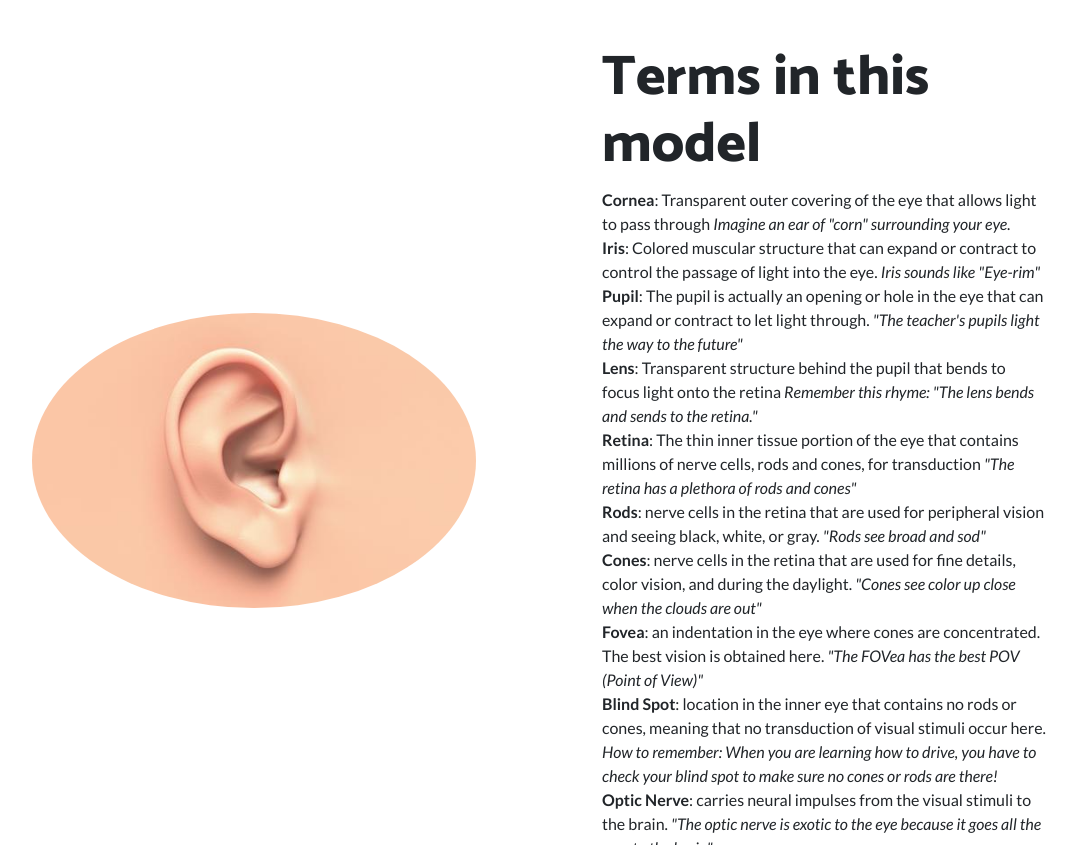
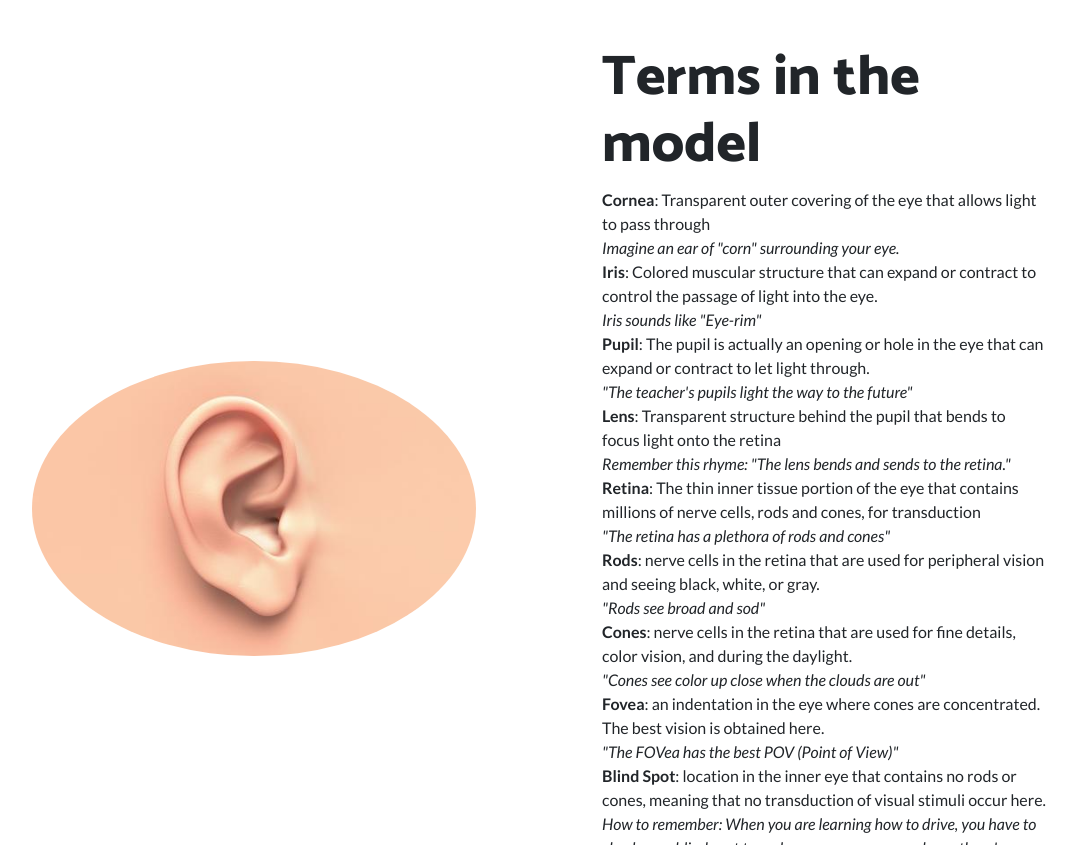
Before and after one commit to d4vidp/d4vidp.github.io, a website: page index.html in a window 1280 px wide. Shown: the part 1081-1926 px from the top of the page, without its empty margins (101-1177 px from the left). Drawn offline with Linux system fonts and the light colour scheme.

Commit message:
more text stuff

```diff
--- a/index.html
+++ b/index.html
@@ -145,36 +145,36 @@
 
 <div class="col-lg-6">
           <div class="p-5">
-            <h2 class="display-4">Terms in this model</h2>
+            <h2 class="display-4">Terms in the model</h2>
 
-<p><b>Cornea</b>: Transparent outer covering of the eye that allows light to pass through
+<p><b>Cornea</b>: Transparent outer covering of the eye that allows light to pass through<br>
 <i>Imagine an ear of "corn" surrounding your eye.</i>
 <br>
-<b>Iris</b>: Colored muscular structure that can expand or contract to control the passage of light into the eye.
+<b>Iris</b>: Colored muscular structure that can expand or contract to control the passage of light into the eye. <br>
 <i>Iris sounds like "Eye-rim"</i>
 <br>
-<b>Pupil</b>: The pupil is actually an opening or hole in the eye that can expand or contract to let light through.
+<b>Pupil</b>: The pupil is actually an opening or hole in the eye that can expand or contract to let light through.<br>
 <i>"The teacher's pupils light the way to the future"</i>
 <br>
-<b>Lens</b>: Transparent structure behind the pupil that bends to focus light onto the retina
+<b>Lens</b>: Transparent structure behind the pupil that bends to focus light onto the retina<br>
 <i>Remember this rhyme: "The lens bends and sends to the retina."</i>
 <br>
-<b>Retina</b>: The thin inner tissue portion of the eye that contains millions of nerve cells, rods and cones, for transduction
+<b>Retina</b>: The thin inner tissue portion of the eye that contains millions of nerve cells, rods and cones, for transduction<br>
 <i>"The retina has a plethora of rods and cones"</i>
 <br>
-<b>Rods</b>: nerve cells in the retina that are used for peripheral vision and seeing black, white, or gray.
+<b>Rods</b>: nerve cells in the retina that are used for peripheral vision and seeing black, white, or gray.<br>
 <i>"Rods see broad and sod"</i>
 <br>
-<b>Cones</b>: nerve cells in the retina that are used for fine details, color vision, and during the daylight.
+<b>Cones</b>: nerve cells in the retina that are used for fine details, color vision, and during the daylight.<br>
 <i>"Cones see color up close when the clouds are out"</i>
 <br>
-<b>Fovea</b>: an indentation in the eye where cones are concentrated. The best vision is obtained here.
+<b>Fovea</b>: an indentation in the eye where cones are concentrated. The best vision is obtained here.<br>
 <i>"The FOVea has the best POV (Point of View)"</i>
 <br>
-<b>Blind Spot</b>: location in the inner eye that contains no rods or cones, meaning that no transduction of visual stimuli occur here.
+<b>Blind Spot</b>: location in the inner eye that contains no rods or cones, meaning that no transduction of visual stimuli occur here.<br>
 <i>How to remember: When you are learning how to drive, you have to check your blind spot to make sure no cones or rods are there!</i>
 <br>
-<b>Optic Nerve</b>: carries neural impulses from the visual stimuli to the brain.
+<b>Optic Nerve</b>: carries neural impulses from the visual stimuli to the brain.<br>
 <i>"The optic nerve is exotic to the eye because it goes all the way to the brain"</i>
 </p>
 
```
